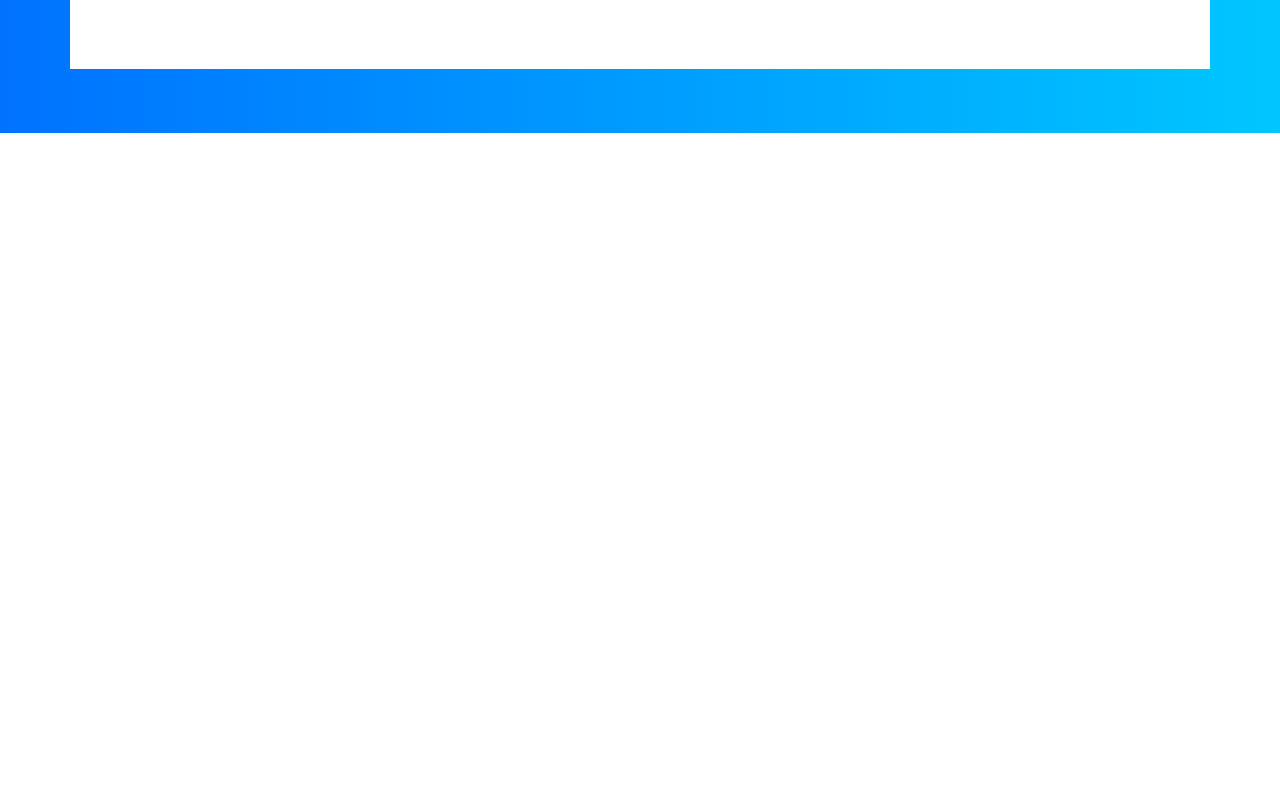
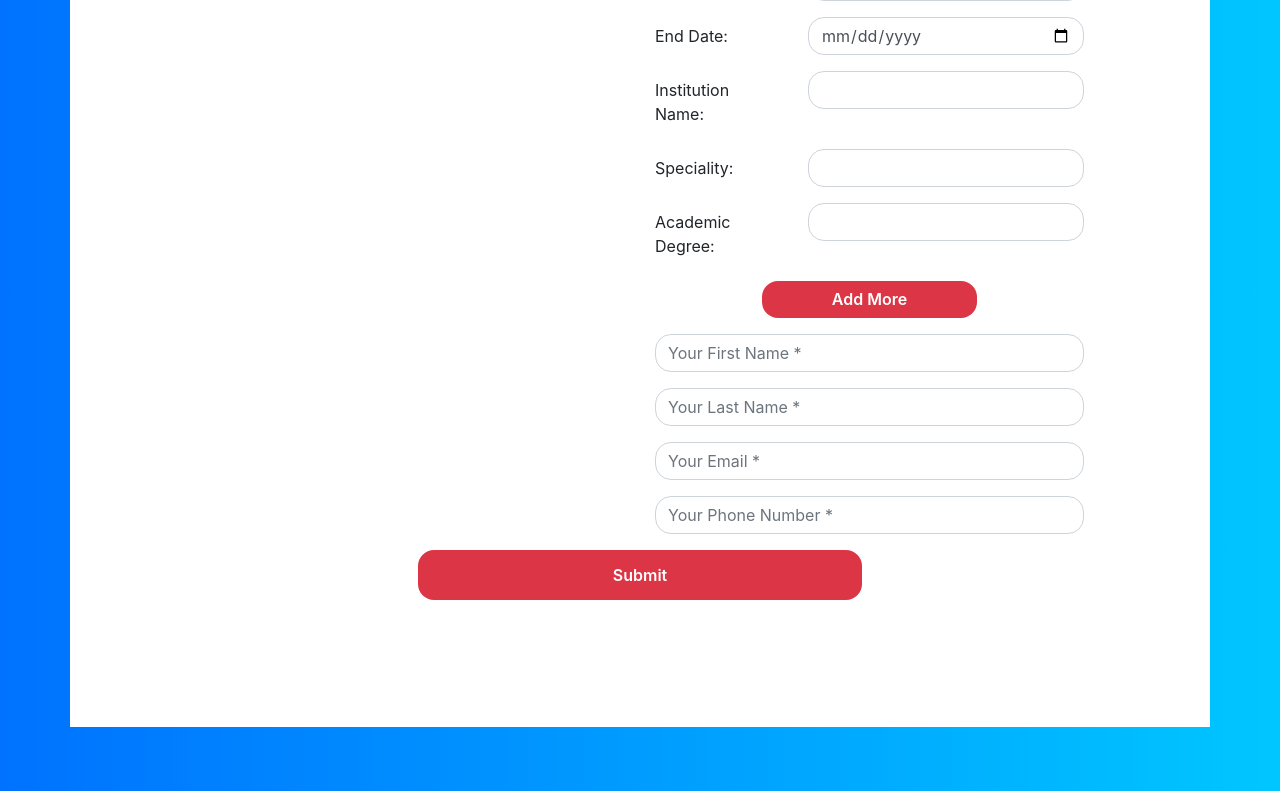
Before and after one commit to YareskoKostya/form-php, a PHP site: page / in a window 1280 px wide. Shown: the part 723-1514 px from the top of the page. Before the commit the page ends 856 px from the top, so only its background shows below. Run offline with PHP 8.4, Linux system fonts and the light colour scheme.

Commit message:
ch main view: add new div input

```diff
--- a/app/views/MainView.php
+++ b/app/views/MainView.php
@@ -6,15 +6,15 @@
  * Time: 14:27
  */
 ?>
-<div class="container contact-form" align="center">
+<div class="container contact-form" align="left">
     <form action="/list" method="post">
-        <h3>Fill in resume</h3>
+        <h3 align="center">Fill in resume</h3>
         <div class="row">
             <div class="col-md-6">
                 <div align="center">
                     <h4>Your Photo</h4>
                     <div class="contact-image">
-                        <img src="http://www.allwomens.ru/uploads/posts/2018-07/1532497162_sliv-foto-maryany-ro-video.jpg" alt="photo"/>
+                        <img src="http://www.allwomens.ru/uploads/posts/2018-07/1532497162_sliv-foto-maryany-ro-video.jpg" alt="photo" class="rounded"/>
                     </div>
                     <div class="form-group">
                         <input type="button" name="btnSubmit" class="btnContact" value="Add Photo" />
@@ -22,8 +22,100 @@
                 </div>
             </div>
             <div class="col-md-6">
+                <div class="form-group row">
+                    <label for="example-text-input" class="col-4 col-form-label">Your First Name:</label>
+                    <div class="col-8">
+                        <input class="form-control" type="text" id="example-text-input">
+                    </div>
+                </div>
+                <div class="form-group row">
+                    <label for="example-text-input" class="col-4 col-form-label">Your Last Name:</label>
+                    <div class="col-8">
+                        <input class="form-control" type="text" id="example-text-input">
+                    </div>
+                </div>
+                <div class="form-group row">
+                    <label for="example-date-input" class="col-md-4 col-form-label">Your Birthdate:</label>
+                    <div class="col-md-8">
+                        <input class="form-control" type="date" id="example-date-input">
+                    </div>
+                </div>
+                <div class="form-group row">
+                    <label for="example-date-input" class="col-md-4 col-form-label">Your Country:</label>
+                    <div class="col-md-8">
+                        <select class="custom-select" name="country" id="example-date-input">
+                            <option selected></option>
+                            <option>Ukraine</option>
+                            <option>Belarus</option>
+                            <option>Moldova</option>
+                            <option>Poland</option>
+                            <option>Slovakia</option>
+                        </select>
+                    </div>
+                </div>
+                <div class="form-group row">
+                    <label for="example-text-input" class="col-4 col-form-label">Your Telephone:</label>
+                    <div class="col-8">
+                        <input class="form-control" type="tel" id="example-text-input">
+                    </div>
+                </div>
+                <div class="form-group row">
+                    <label for="example-text-input" class="col-4 col-form-label">Your Email:</label>
+                    <div class="col-8">
+                        <input class="form-control" type="email" id="example-text-input">
+                    </div>
+                </div>
+                <div class="form-group row">
+                    <label for="example-text-input" class="col-4 col-form-label">Your Address:</label>
+                    <div class="col-8">
+                        <input class="form-control" type="text" id="example-text-input">
+                    </div>
+                </div>
+                <div class="form-group" align="center">
+                    <label class="col-12 col-form-label">Education:</label>
+                </div>
+                <div class="form-group row">
+                    <label for="example-date-input" class="col-md-4 col-form-label">Start Date:</label>
+                    <div class="col-md-8">
+                        <input class="form-control" type="date" id="example-date-input">
+                    </div>
+                </div>
+                <div class="form-group row">
+                    <label for="example-date-input" class="col-md-4 col-form-label">End Date:</label>
+                    <div class="col-md-8">
+                        <input class="form-control" type="date" id="example-date-input">
+                    </div>
+                </div>
+                <div class="form-group row">
+                    <label for="example-text-input" class="col-4 col-form-label">Institution Name:</label>
+                    <div class="col-8">
+                        <input class="form-control" type="text" id="example-text-input">
+                    </div>
+                </div>
+                <div class="form-group row">
+                    <label for="example-text-input" class="col-4 col-form-label">Speciality:</label>
+                    <div class="col-8">
+                        <input class="form-control" type="text" id="example-text-input">
+                    </div>
+                </div>
+                <div class="form-group row">
+                    <label for="example-text-input" class="col-4 col-form-label">Academic Degree:</label>
+                    <div class="col-8">
+                        <input class="form-control" type="text" id="example-text-input">
+                    </div>
+                </div>
+                <div class="form-group" id="">
+                </div>
+                <div class="form-group"  align="center">
+                    <input type="button" name="btnSubmit" class="btnContact" value="Add More"/>
+                </div>
+
+
                 <div class="form-group">
                     <input type="text" name="name" class="form-control" placeholder="Your First Name *" value="" />
+                </div>
+                <div class="form-group">
+                    <input type="text" name="surname" class="form-control" placeholder="Your Last Name *" value="" />
                 </div>
                 <div class="form-group">
                     <input type="text" name="txtEmail" class="form-control" placeholder="Your Email *" value="" />
@@ -31,21 +123,12 @@
                 <div class="form-group">
                     <input type="text" name="txtPhone" class="form-control" placeholder="Your Phone Number *" value="" />
                 </div>
-                <div class="form-group">
-                    <select class="custom-select" name="country">
-                        <option selected>Your Country *</option>
-                        <option>Ukraine</option>
-                        <option>Belarus</option>
-                        <option>Moldova</option>
-                        <option>Poland</option>
-                        <option>Slovakia</option>
-                    </select>
-                </div>
 
-                <div class="form-group">
-                    <input type="submit" name="btnSubmit" class="btnContact" value="Submit" />
-                </div>
+
             </div>
+        </div>
+        <div class="form-group" align="center">
+            <input type="submit" name="btnSubmit" class="btnContact" value="Submit" />
         </div>
     </form>
 </div>
```
